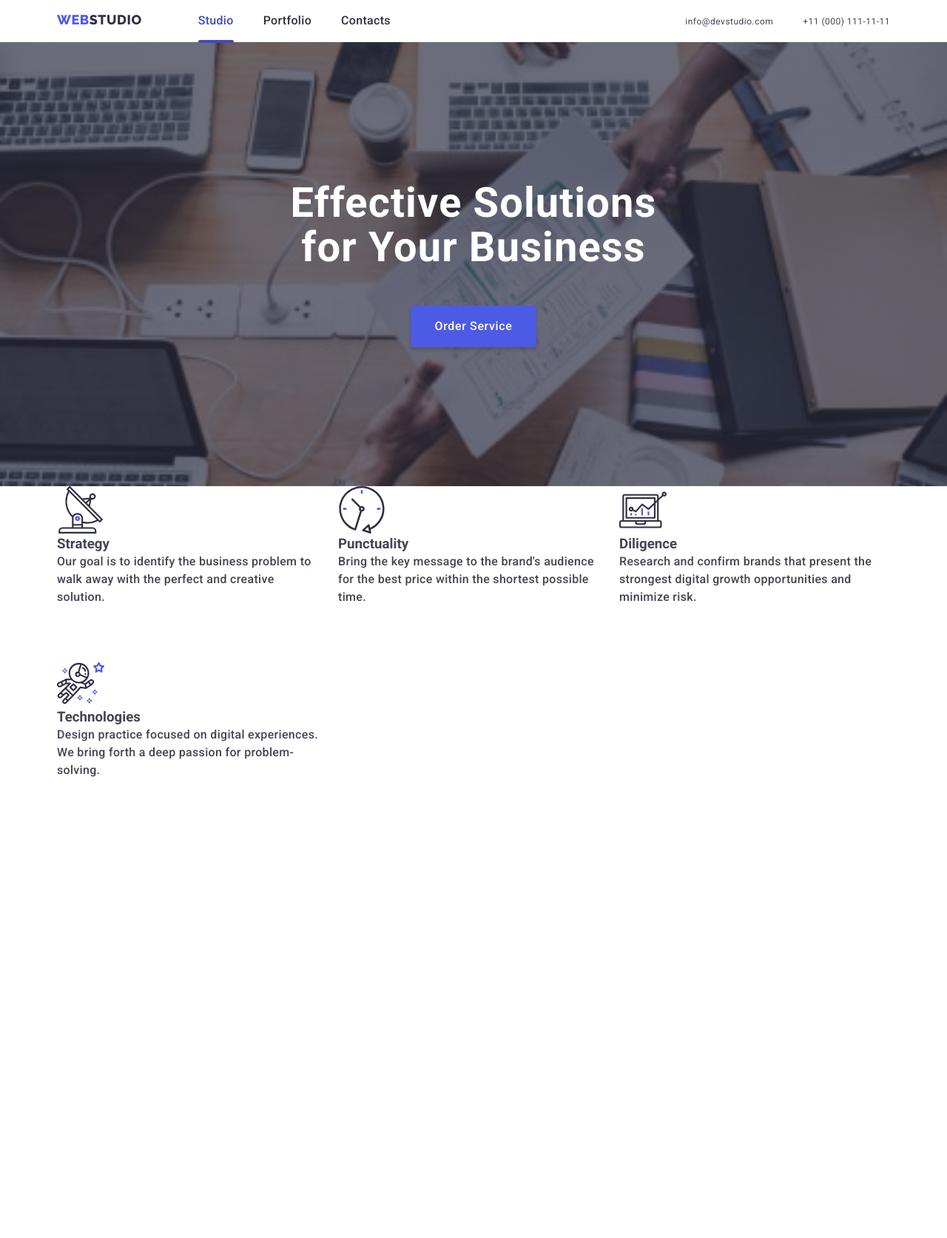
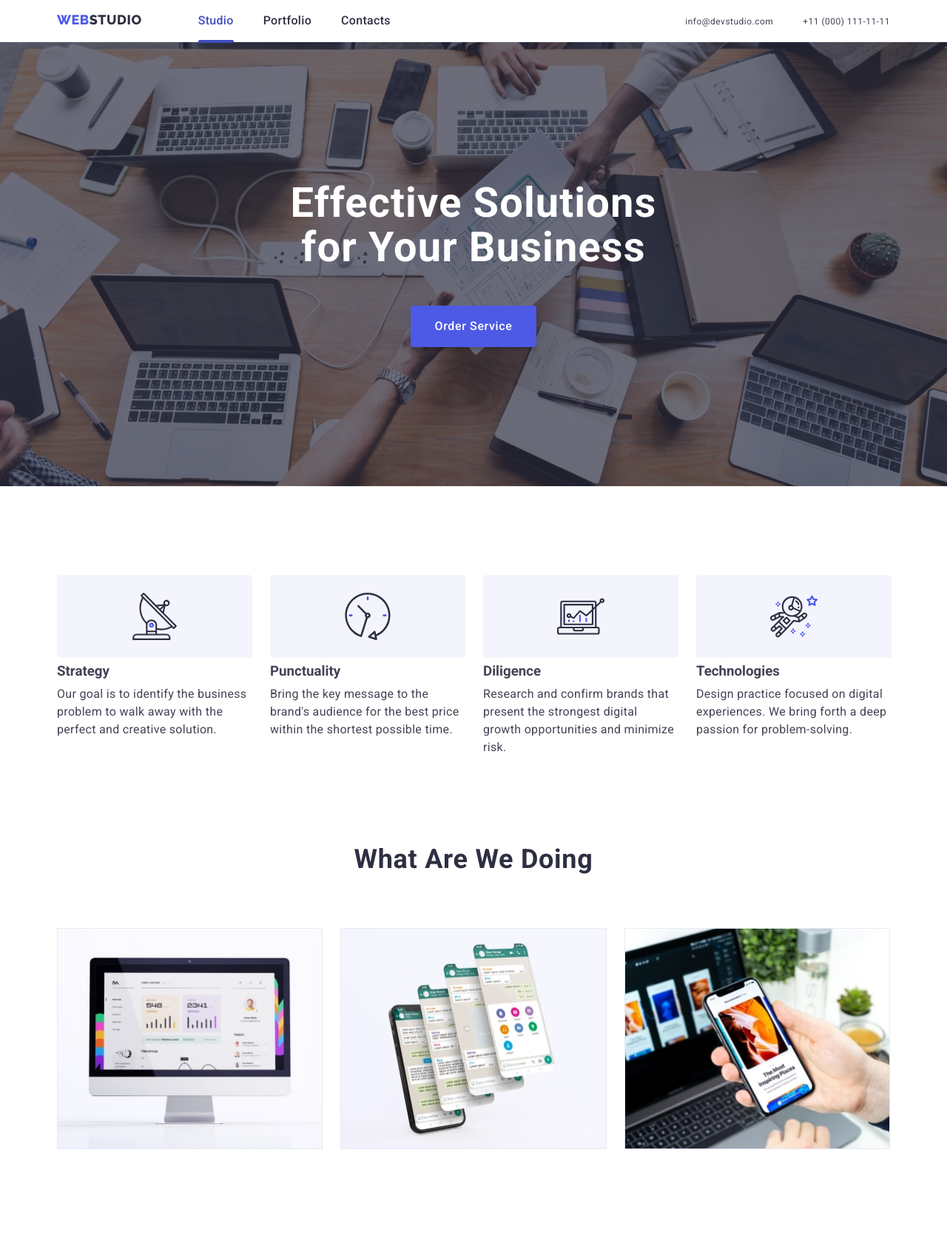
Before and after one commit to Volodymyr991/goit-markup-hw-07, a plain HTML site: page index.html in a window 1280 px wide. Shown: the whole page at 74% size. Before the commit the page ends 1053 px from the top, so only its background shows below. Drawn offline with nearby package versions, Linux system fonts and the light colour scheme.

Commit message:
what we doi jpg

```diff
--- a/css/styles.css
+++ b/css/styles.css
@@ -370,7 +370,12 @@ body {
   align-items: center;
   max-width: 1440px;
   margin: auto;
+}
 
+/*  */
+
+@media screen and (max-width: 767px) {
+  .hero-section {
     background-image: linear-gradient(
         rgba(46, 47, 66, 0.7),
         rgba(46, 47, 66, 0.7)
@@ -396,6 +401,9 @@ body {
       background-size: cover;
     }
   }
+}
+
+/*  */
 
 @media screen and (max-width: 767px) {
   .main-title {
@@ -440,6 +448,35 @@ body {
 /* =====768px===== */
 
 @media screen and (min-width: 768px) {
+  .hero-section {
+    background-image: linear-gradient(
+        rgba(46, 47, 66, 0.7),
+        rgba(46, 47, 66, 0.7)
+      ),
+      url(../images/background-images/hero-tablet.jpg);
+    background-repeat: no-repeat;
+    background-position: center;
+    background-size: cover;
+  }
+
+  @media (min-device-pixel-ratio: 2),
+    (-webkit-min-device-pixel-ratio: 2),
+    (min-resolution: 192dpi),
+    (min-resolution: 2dppx) {
+    .hero-section {
+      background-image: linear-gradient(
+          rgba(46, 47, 66, 0.7),
+          rgba(46, 47, 66, 0.7)
+        ),
+        url(../images/background-images/hero-tablet@2x.jpg);
+      background-repeat: no-repeat;
+      background-position: center;
+      background-size: cover;
+    }
+  }
+}
+
+@media screen and (min-width: 768px) {
   .main-title {
     max-width: 496px;
     text-align: center;
@@ -455,6 +492,35 @@ body {
 }
 
 /* ======1158px====== */
+
+@media screen and (min-width: 1158px) {
+  .hero-section {
+    background-image: linear-gradient(
+        rgba(46, 47, 66, 0.7),
+        rgba(46, 47, 66, 0.7)
+      ),
+      url(../images/background-images/hero-desktop.jpg);
+    background-repeat: no-repeat;
+    background-position: center;
+    background-size: cover;
+  }
+
+  @media (min-device-pixel-ratio: 2),
+    (-webkit-min-device-pixel-ratio: 2),
+    (min-resolution: 192dpi),
+    (min-resolution: 2dppx) {
+    .hero-section {
+      background-image: linear-gradient(
+          rgba(46, 47, 66, 0.7),
+          rgba(46, 47, 66, 0.7)
+        ),
+        url(../images/background-images/hero-desktop@2x.jpg);
+      background-repeat: no-repeat;
+      background-position: center;
+      background-size: cover;
+    }
+  }
+}
 
 @media screen and (min-width: 1158px) {
   .main-title {
@@ -495,17 +561,13 @@ body {
 .text-description {
   font-weight: 500;
   font-size: 16px;
-  line-height: 24px;
+  line-height: 1.5;
   letter-spacing: 0.02em;
   color: #434455;
 
   align-self: stretch;
 }
 
-/* .advantages-list {
-  order: 1;
-  flex-grow: 0;
-} */
 /* =====768px==== */
 
 @media screen and (max-width: 1157px) {
@@ -518,16 +580,99 @@ body {
   }
 }
 
+@media screen and (min-width: 768px) {
+  .advantages-list {
+    display: flex;
+    flex-wrap: wrap;
+    column-gap: 24px;
+    row-gap: 72px;
+  }
+
   .advantages {
     max-width: 356px;
   }
+}
+
+/* =====1158px==== */
+
+@media screen and (min-width: 1158px) {
+  .advantages-section {
+    padding: 120px 0;
+  }
 
   .advantages-list {
+    flex-wrap: nowrap;
+    gap: 24px;
+    margin-left: auto;
+    margin-right: auto;
+  }
+
+  .advantages {
+    max-width: 264px;
+  }
+
+  .title-list-item {
+    margin-bottom: 8px;
+  }
+
+  .text-description {
+    font-weight: 400;
+  }
+
+  .advantages-icon-box {
     display: flex;
-  flex-wrap: wrap;
-  row-gap: 72px;
-  column-gap: 24px;
+    align-items: center;
+    justify-content: center;
+    width: 264px;
+    height: 112px;
+    background-color: #f4f4fd;
+    border-radius: 4px;
+    margin-bottom: 8px;
   }
+}
+
+/* =====================WHAT ARE WE DOING===================== */
+
+@media screen and (max-width: 1157px) {
+  .what-doing-section {
+    display: none;
+  }
+}
+
+.what-doing-section {
+  padding-top: 0;
+  padding-bottom: 120px;
+}
+
+.title-sections {
+  max-width: max-content;
+  margin-left: auto;
+  margin-right: auto;
+  margin-bottom: 72px;
+  font-weight: 700;
+  font-size: 36px;
+  line-height: 1.1;
+  letter-spacing: 0.02em;
+  text-transform: capitalize;
+  color: #2e2f42;
+}
+
+.card-list {
+  display: flex;
+  align-items: center;
+  gap: 24px;
+}
+
+/* .advantages-icon-box {
+  display: flex;
+  align-items: center;
+  justify-content: center;
+  width: 264px;
+  height: 112px;
+  background-color: #f4f4fd;
+  border-radius: 4px;
+  margin-bottom: 8px;
+} */
 
 /* .page-header {
   display: flex;
--- a/index.html
+++ b/index.html
@@ -264,23 +264,31 @@
 
       <!-- What are we doing -->
 
-      <!-- <section class="what-doing-section">
-        <div class="container">
+      <section class="what-doing-section">
+
+        <div class="container what-doing-container">
           <h2 class="title-sections">What are we doing</h2>
           <ul class="list card-list">
-            <li class="card-list-item"><img src="./images/img1.jpg"
+            <li class="card-list-item"><img
+                srcset="./images/index-images/we-doing1.jpg,
+                ./images/index-images/we-doing1@2x.jpg"
+                src="./images/index-images/we-doing1.jpg"
                 alt="computer" width="360"></li>
-            <li class="card-list-item"><img src="./images/img2.jpg"
+            <li class="card-list-item"><img
+                srcset=""
+                src="./images/index-images/we-doing2.jpg"
                 alt="phone" width="360"></li>
             <li class="card-list-item">
-              <img src="./images/img3.jpg" alt="computer and
+              <img
+                srcset=""
+                src="./images/index-images/we-doing3.jpg" alt="computer and
                 phone"
                 width="360">
             </li>
           </ul>
         </div>
 
-      </section> -->
+      </section>
       <!-- Our Team -->
 
       <!-- <section class="our-team-section">
```
Lines whose indentation alone changed are shown as unchanged.
